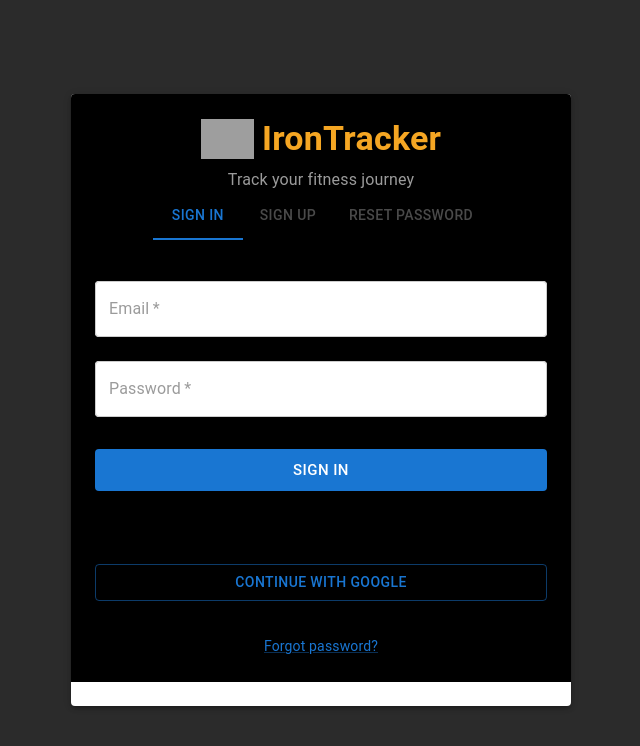
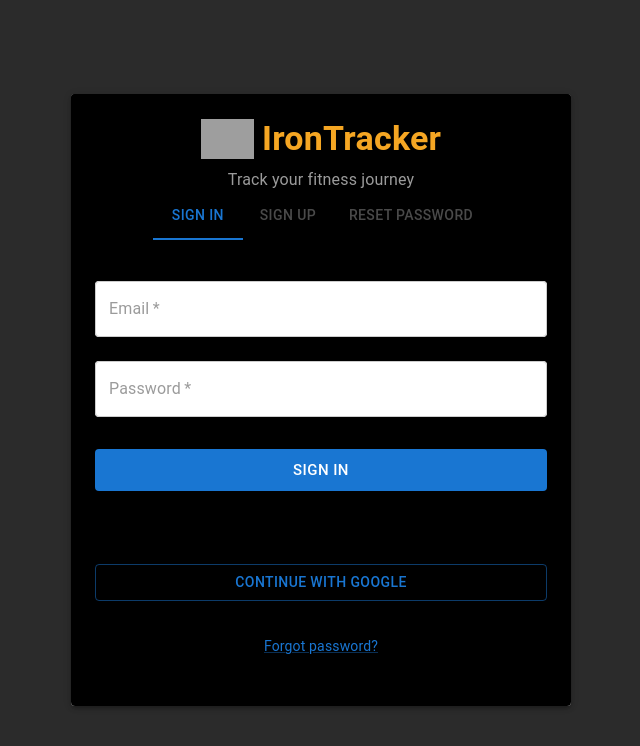
Before and after one commit to jeffsoup/irontracker, a React (Vite) app: page /signin in a window 1280 px wide. Shown: the top 746 px of the page, without its empty margins (319-959 px from the left). Built offline with nearby package versions, Linux system fonts and the light colour scheme; no server answers; grey boxes are pictures that could not be loaded.

Commit message:
Add black background to CardContent wrapper
cgen-8aa99e2f4cb6467e8d68132ea29985b5

```diff
--- a/src/components/AuthForm.tsx
+++ b/src/components/AuthForm.tsx
@@ -192,7 +192,7 @@ export const AuthForm: React.FC = () => {
       p: 2
     }}>
       <Card sx={{ maxWidth: 500, width: '100%', boxShadow: 3 }}>
-        <CardContent sx={{ p: 0 }}>
+        <CardContent sx={{ p: 0, backgroundColor: 'rgba(0, 0, 0, 1)' }}>
           <Box sx={{ textAlign: 'center', p: 3, pb: 0, backgroundColor: '#000', color: 'rgb(245, 166, 35)' }}>
             <Box sx={{ display: 'flex', alignItems: 'center', justifyContent: 'center', gap: 1, mb: 1 }}>
               <img
```
